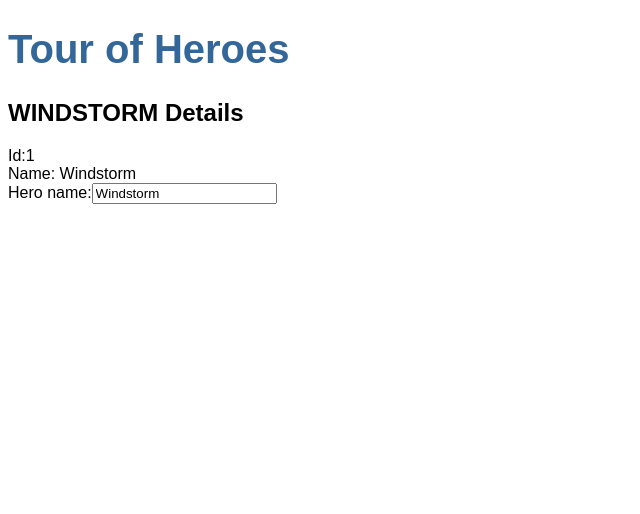
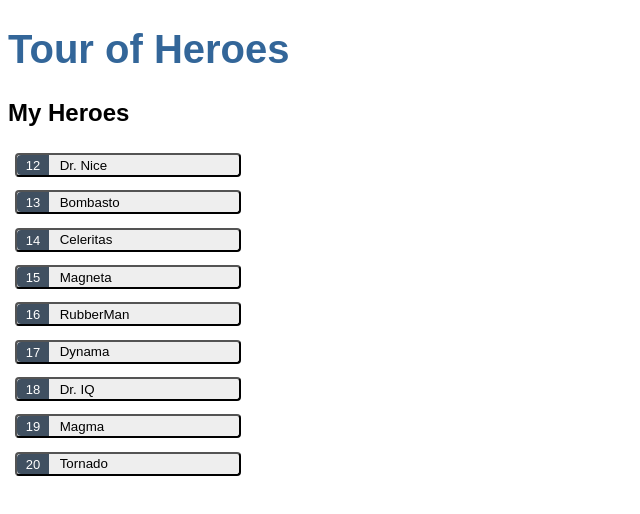
Before and after one commit to paulogustavo/angular-tour-of-heroes, an Angular app: page / in a window 1280 px wide. Shown: the top 514 px of the page, without its empty margins (0-640 px from the left). Built offline with nearby package versions, Linux system fonts and the light colour scheme.

Commit message:
feat: displaying list of heroes

```diff
--- a/src/app/heroes/heroes.component.html
+++ b/src/app/heroes/heroes.component.html
@@ -1,8 +1,20 @@
-<h2>{{ hero.name | uppercase }} Details</h2>
-<div><span>Id:</span>{{ hero.id }}</div>
-<div><span>Name: </span>{{ hero.name }}</div>
+<h2>My Heroes</h2>
+<ul class="heroes">
+  <li *ngFor="let hero of heroes">
+    <button [class.selected]="hero === selectedHero" type="button" (click)="onSelect(hero)">
+      <span class="badge">{{hero.id}}</span>
+      <span class="name">{{hero.name}}</span>
+    </button>
+  </li>
+</ul>
 
-<div>
-  <label for="name">Hero name:</label>
-  <input type="text" id="name" placeholder="name" [(ngModel)]="hero.name"/>
+<div *ngIf="selectedHero">
+  <h2>{{ selectedHero.name | uppercase }} Details</h2>
+  <div>Id: {{ selectedHero.id }}</div>
+  <div>Name: {{ selectedHero.name }}</div>
+
+  <div>
+    <label for="hero-name">Hero name:</label>
+    <input type="text" id="hero-name" placeholder="name" [(ngModel)]="selectedHero.name"/>
+  </div>
 </div>
--- a/src/app/heroes/heroes.component.scss
+++ b/src/app/heroes/heroes.component.scss
@@ -0,0 +1,57 @@
+/* HeroesComponent's private CSS styles */
+.heroes {
+	margin: 0 0 2em 0;
+	list-style-type: none;
+	padding: 0;
+	width: 15em;
+	li {
+		display: flex;
+	}
+	button {
+		flex: 1;
+		cursor: pointer;
+		position: relative;
+		left: 0;
+		background-color: #EEE;
+		margin: .5em;
+		padding: 0;
+		border-radius: 4px;
+		display: flex;
+		align-items: stretch;
+		height: 1.8em;
+		&:hover {
+			color: #2c3a41;
+			background-color: #e6e6e6;
+			left: .1em;
+		}
+		&:active {
+			background-color: #525252;
+			color: #fafafa;
+		}
+	}
+	button.selected {
+		background-color: black;
+		color: white;
+		&:hover {
+			background-color: #505050;
+			color: white;
+		}
+		&:active {
+			background-color: black;
+			color: white;
+		}
+	}
+	.badge {
+		display: inline-block;
+		font-size: small;
+		color: white;
+		padding: 0.3em 0.7em 0.7em 0.7em;
+		background-color: #405061;
+		line-height: 1em;
+		margin-right: .8em;
+		border-radius: 4px 0 0 4px;
+	}
+	.name {
+		align-self: center;
+	}
+}
--- a/src/app/heroes/heroes.component.ts
+++ b/src/app/heroes/heroes.component.ts
@@ -1,3 +1,4 @@
+import { HEROES } from './../mock-heroes';
 import { Component, OnInit } from '@angular/core';
 import { Hero } from '../hero';
 
@@ -8,14 +9,17 @@
 })
 export class HeroesComponent implements OnInit {
 
-  hero : Hero = {
-    id: 1,
-    name: 'Windstorm'
-  };
+  selectedHero?: Hero;
+
+  heroes = HEROES;
 
   constructor() { }
 
   ngOnInit(): void {
   }
 
+  onSelect(hero: Hero){
+    this.selectedHero = hero;
+  }
+
 }
--- /dev/null
+++ b/src/app/mock-heroes.ts
@@ -0,0 +1,13 @@
+import { Hero } from './hero';
+
+export const HEROES: Hero[] = [
+  { id: 12, name: 'Dr. Nice' },
+  { id: 13, name: 'Bombasto' },
+  { id: 14, name: 'Celeritas' },
+  { id: 15, name: 'Magneta' },
+  { id: 16, name: 'RubberMan' },
+  { id: 17, name: 'Dynama' },
+  { id: 18, name: 'Dr. IQ' },
+  { id: 19, name: 'Magma' },
+  { id: 20, name: 'Tornado' }
+];
```
